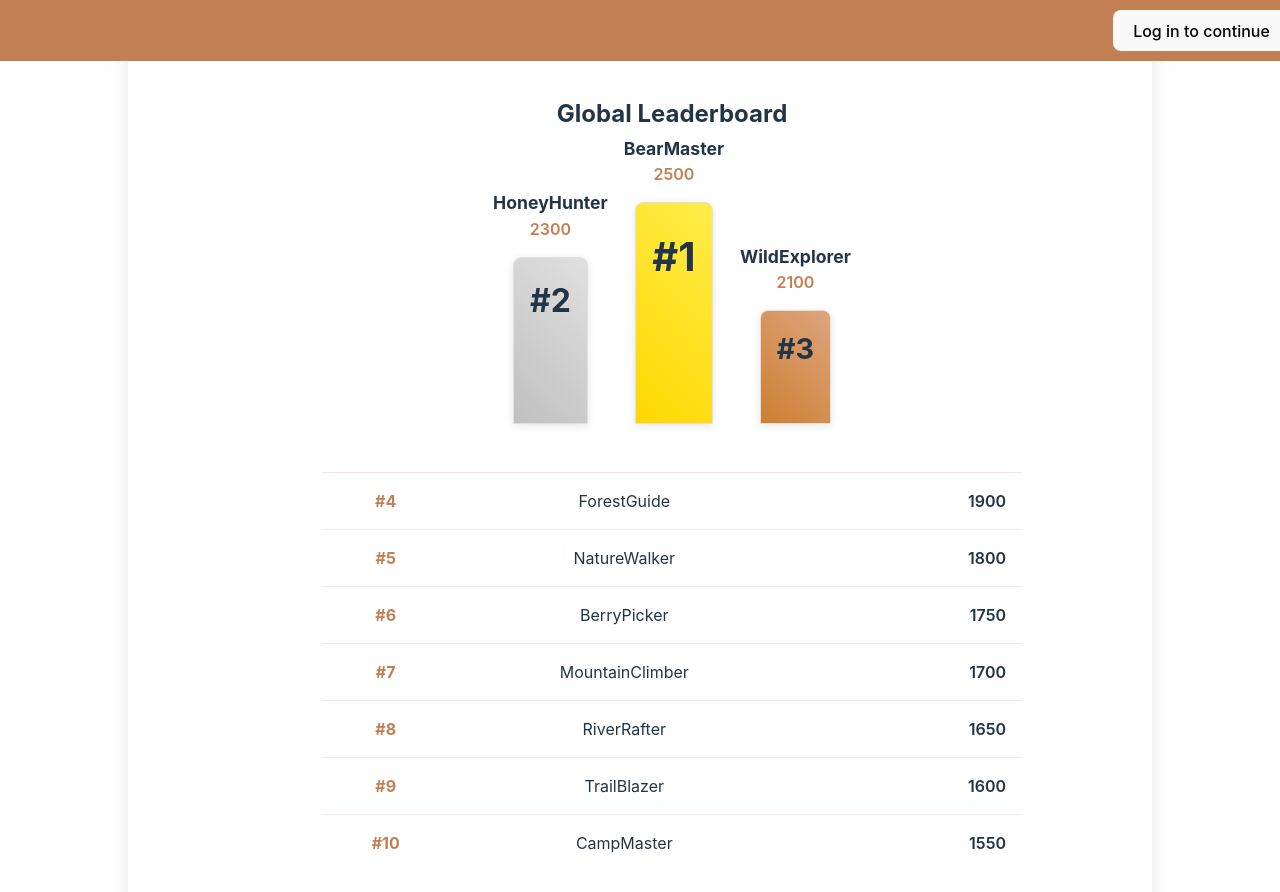
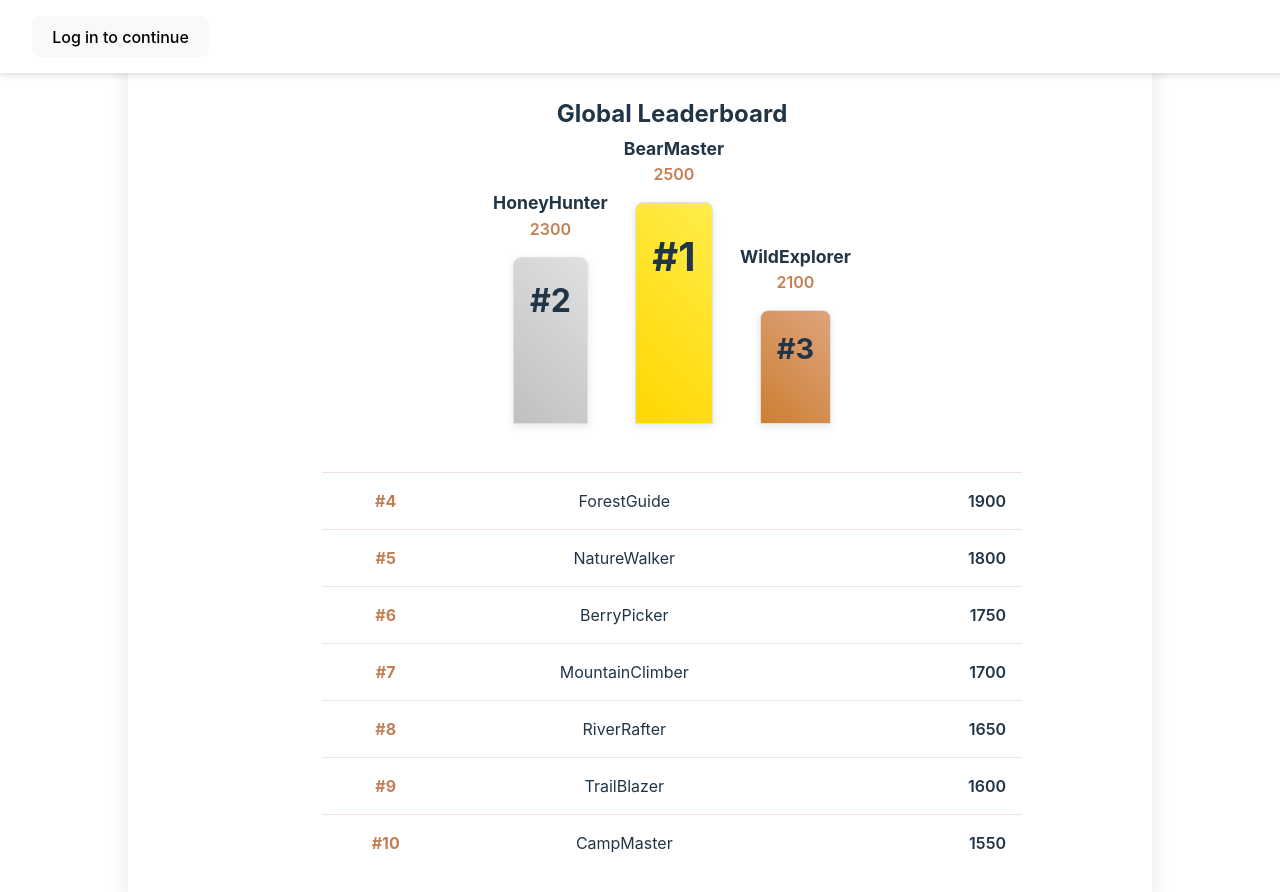
Before and after one commit to YohaanChokhany/teddy-tabber, a React (Vite) app in the folder my-modern-app/: page / in a window 1280 px wide. Shown: the top 892 px of the page. Built offline with nearby package versions, Linux system fonts and the light colour scheme.

Commit message:
added more buttons on website, will edit soon

```diff
--- a/my-modern-app/src/App.jsx
+++ b/my-modern-app/src/App.jsx
@@ -1,23 +1,33 @@
-import React from 'react'
-import { useAuth0 } from '@auth0/auth0-react'
-import Leaderboard from './components/Leaderboard'
-import Login from './components/Login'
-import Account from './components/Account'
-import './App.css'
+import React from 'react';
+import { useAuth0 } from '@auth0/auth0-react';
+import Leaderboard from './components/Leaderboard';
+import Login from './components/Login';
+import Account from './components/Account';
+import './App.css';
+import './styles/Navbar.css';
 
 function App() {
-    const { isLoading, isAuthenticated, error } = useAuth0()
+    const { isLoading, isAuthenticated, error } = useAuth0();
 
     if (isLoading) {
-        return <div>Loading...</div>
+        return <div>Loading...</div>;
     }
 
     if (error) {
-        return <div>Oops... {error.message}</div>
+        return <div>Oops... {error.message}</div>;
     }
 
     return (
         <div className="main-container">
+            <div className="navbar">
+                <div className="navbar-brand">
+                    <h2>My App</h2>
+                </div>
+                <div className="navbar-buttons">
+                    <button className="navbar-button" onClick={() => window.location.href = '/home'}>Home</button>
+                    <button className="navbar-button" onClick={() => window.location.href = '/your-tab-management-stats'}>Analytics Dashboard</button>
+                </div>
+            </div>
             <div className="header">
                 {isAuthenticated ? (
                     <Account />
@@ -29,7 +39,7 @@ function App() {
                 <Leaderboard />
             </div>
         </div>
-    )
+    );
 }
 
-export default App
+export default App;
--- a/my-modern-app/src/styles/Login.css
+++ b/my-modern-app/src/styles/Login.css
@@ -47,19 +47,24 @@
 }
 
 .account-details {
-  padding: 20px;
+  position: fixed;
+  top: 50px;
+  right: 180px;
+  padding: 1em;
   background-color: #f8f9fa;
   border-radius: 8px;
-  margin-top: 60px; /* Adjust based on your layout */
+  margin-top: 10px; /* Adjust based on your layout */
+  margin-left: 20px;
 }
 
 .logout-btn {
   color: #fff;
   background-color: #d9534f;
+  margin-top: 30px;
   padding: 0.6em 1.2em;
   border-radius: 8px;
   text-decoration: none;
   border: 1px solid transparent;
   transition: border-color 0.25s;
-  margin-left: 10px;
+  margin-right: 10px;
 }
--- a/my-modern-app/src/styles/Navbar.css
+++ b/my-modern-app/src/styles/Navbar.css
@@ -18,33 +18,26 @@
   font-size: 1.5rem;
 }
 
-.auth-buttons {
+.navbar-buttons {
   display: flex;
   gap: 1rem;
+  justify-content: flex-start; /* Align buttons to the left */
+  flex-grow: 1; /* Allow buttons to take up remaining space */
+  margin-left: 20px; /* Move buttons 20px to the right */
 }
 
-.login-btn, .signup-btn {
+.navbar-button {
   padding: 0.5rem 1.5rem;
   border-radius: 4px;
   cursor: pointer;
   font-weight: 600;
   transition: all 0.3s ease;
-  white-space: nowrap;  /* Prevent button text from wrapping */
-}
-
-.login-btn {
+  white-space: nowrap;
   background-color: transparent;
-  border: 1px solid #c27f54;
   color: #c27f54;
 }
 
-.signup-btn {
-  background-color: #c27f54;
-  border: 1px solid #c27f54;
-  color: white;
-}
-
-.login-btn:hover, .signup-btn:hover {
+.navbar-button:hover {
   transform: translateY(-2px);
   box-shadow: 0 2px 8px rgba(194, 127, 84, 0.3);
 }
@@ -59,7 +52,7 @@
     font-size: 1.3rem;
   }
 
-  .login-btn, .signup-btn {
+  .navbar-button {
     padding: 0.4rem 1.2rem;
     font-size: 0.9rem;
   }
@@ -75,11 +68,11 @@
     font-size: 1.1rem;
   }
 
-  .auth-buttons {
+  .navbar-buttons {
     gap: 0.5rem;
   }
 
-  .login-btn, .signup-btn {
+  .navbar-button {
     padding: 0.3rem 1rem;
     font-size: 0.85rem;
   }
@@ -90,9 +83,4 @@
   .navbar-brand h2 {
     font-size: 1rem;
   }
-
-  .login-btn, .signup-btn {
-    padding: 0.3rem 0.8rem;
-    font-size: 0.8rem;
-  }
 }
```
